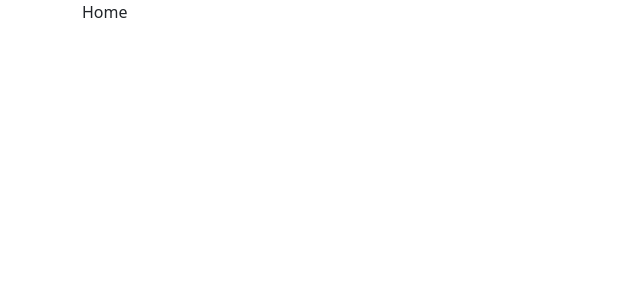
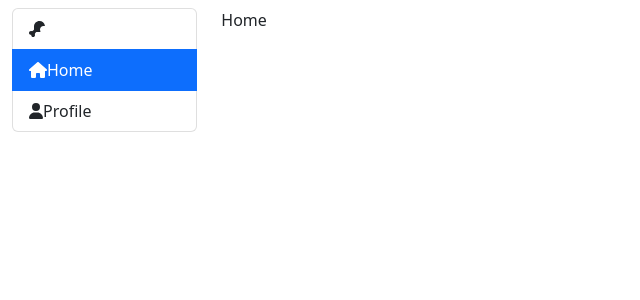
Before and after one commit to hanp11/food-roost-react-web-app, a React (Create React App) app: page / in a window 1280 px wide. Shown: the top 300 px of the page, without its empty margins (0-640 px from the left). Built offline with nearby package versions, Linux system fonts and the light colour scheme.

Commit message:
Adds navbar

```diff
--- a/src/App.js
+++ b/src/App.js
@@ -2,15 +2,22 @@ import './App.css';
 import {BrowserRouter, Route, Routes} from "react-router-dom";
 import Home from "./home";
 import Search from "./search";
+import NavSidebar from "./navigation";
 
 function App() {
   return (
     <BrowserRouter>
-      <div className="container">
-        <Routes>
-          <Route index element={<Home/>}/>
-          <Route path={'/search'} element={<Search/>}/>
-        </Routes>
+      <div className="container-fluid row mt-2">
+        <div className="col-2 col-md-2 col-lg-1 col-xl-2">
+          <NavSidebar/>
+        </div>
+        <div className="col-10 col-md-10 col-lg-7 col-xl-6">
+          <Routes>
+            <Route index element={<Home/>}/>
+            <Route path={'/search'} element={<Search/>}/>
+          </Routes>
+        </div>
+      <div className="d-none d-lg-block col-lg-4 col-xl-4"></div>
       </div>
     </BrowserRouter>
   );
--- /dev/null
+++ b/src/navigation/index.js
@@ -0,0 +1,32 @@
+import {useLocation} from "react-router";
+import {Link} from "react-router-dom";
+import {FontAwesomeIcon} from "@fortawesome/react-fontawesome";
+import {
+  faDrumstickBite,
+  faHouse,
+  faUser
+} from "@fortawesome/free-solid-svg-icons";
+
+const NavSidebar = () => {
+  const {pathname} = useLocation();
+  const paths = pathname.split('/')
+  const active = paths[1];
+
+  return (
+      <div className="list-group">
+        <a className="list-group-item">
+          <FontAwesomeIcon icon={faDrumstickBite} />
+        </a>
+        <Link to="/" className={`list-group-item ${!active && 'active'}`}>
+          <FontAwesomeIcon icon={faHouse} />
+          <span className="d-none d-xl-inline">Home</span>
+        </Link>
+        <Link to="/profile" className={`list-group-item ${active === 'profile' && 'active'}`}>
+          <FontAwesomeIcon icon={faUser} />
+          <span className="d-none d-xl-inline">Profile</span>
+        </Link>
+      </div>
+  );
+};
+
+export default NavSidebar;
```
